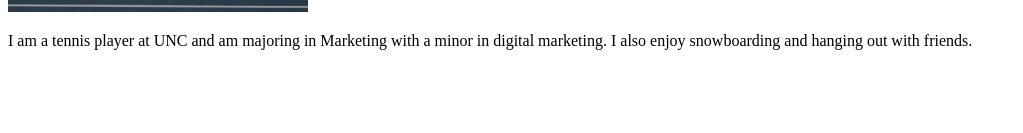
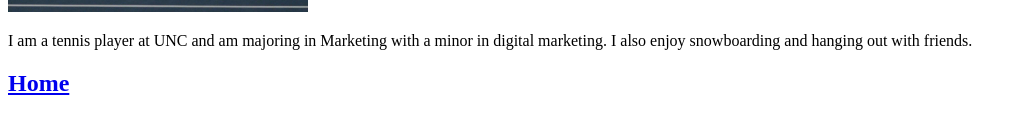
Before and after one commit to mjnolting/mjnolting.github.io, a plain HTML site: page profile.html in a window 1280 px wide. Shown: the part 293-426 px from the top of the page, without its empty margins (0-1023 px from the left). Drawn offline with Linux system fonts and the light colour scheme.

Commit message:
Update profile.html

```diff
--- a/profile.html
+++ b/profile.html
@@ -9,5 +9,6 @@
         <div id="interests">
         <p>I am a tennis player at UNC and am majoring in Marketing with a minor in digital marketing. I also enjoy snowboarding and hanging out with friends.</p>
         </div>
+        <h2><a href="index.html">Home</a></h2>
     </body>
 </html>
```
